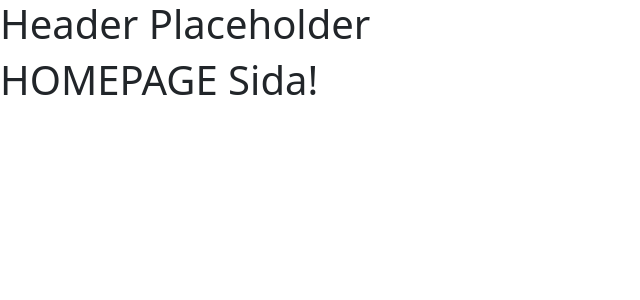
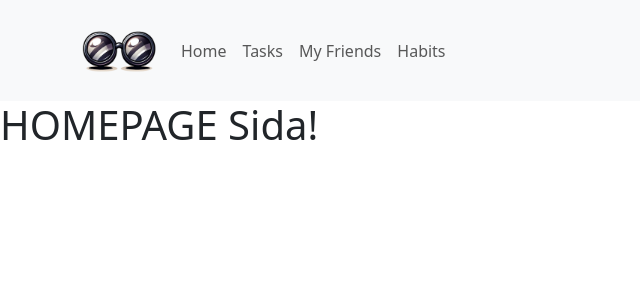
Before and after one commit to doctorbond2/GRUPPARBETE-Project-Morfjus, a React (Vite) app: page / in a window 1280 px wide. Shown: the top 300 px of the page, without its empty margins (0-640 px from the left). Built offline with nearby package versions, Linux system fonts and the light colour scheme.

Commit message:
Added image

```diff
--- a/src/pages/NavbarLayout.jsx
+++ b/src/pages/NavbarLayout.jsx
@@ -1,10 +1,38 @@
 import React from "react";
+import Container from "react-bootstrap/Container";
+import Nav from "react-bootstrap/Nav";
+import Navbar from "react-bootstrap/Navbar";
+import NavDropdown from "react-bootstrap/NavDropdown";
 import { Outlet } from "react-router";
+import { Link } from "react-router-dom";
 
 const NavbarLayout = () => {
   return (
     <>
-      <h1>Header Placeholder</h1>
+      <Navbar expand="lg" className="bg-body-tertiary">
+        <Container>
+          <Navbar.Brand as={Link} to="/">
+            <img src="public/logo.png" style={{ maxWidth: "75px" }}></img>
+          </Navbar.Brand>
+          <Navbar.Toggle aria-controls="basic-navbar-nav" />
+          <Navbar.Collapse id="basic-navbar-nav">
+            <Nav className="me-auto">
+              <Nav.Link as={Link} to="/">
+                Home
+              </Nav.Link>
+              <Nav.Link as={Link} to="/tasks">
+                Tasks
+              </Nav.Link>
+              <Nav.Link as={Link} to="/friends">
+                My Friends
+              </Nav.Link>
+              <Nav.Link as={Link} to="/habits">
+                Habits
+              </Nav.Link>
+            </Nav>
+          </Navbar.Collapse>
+        </Container>
+      </Navbar>
       <Outlet />
     </>
   );
```
